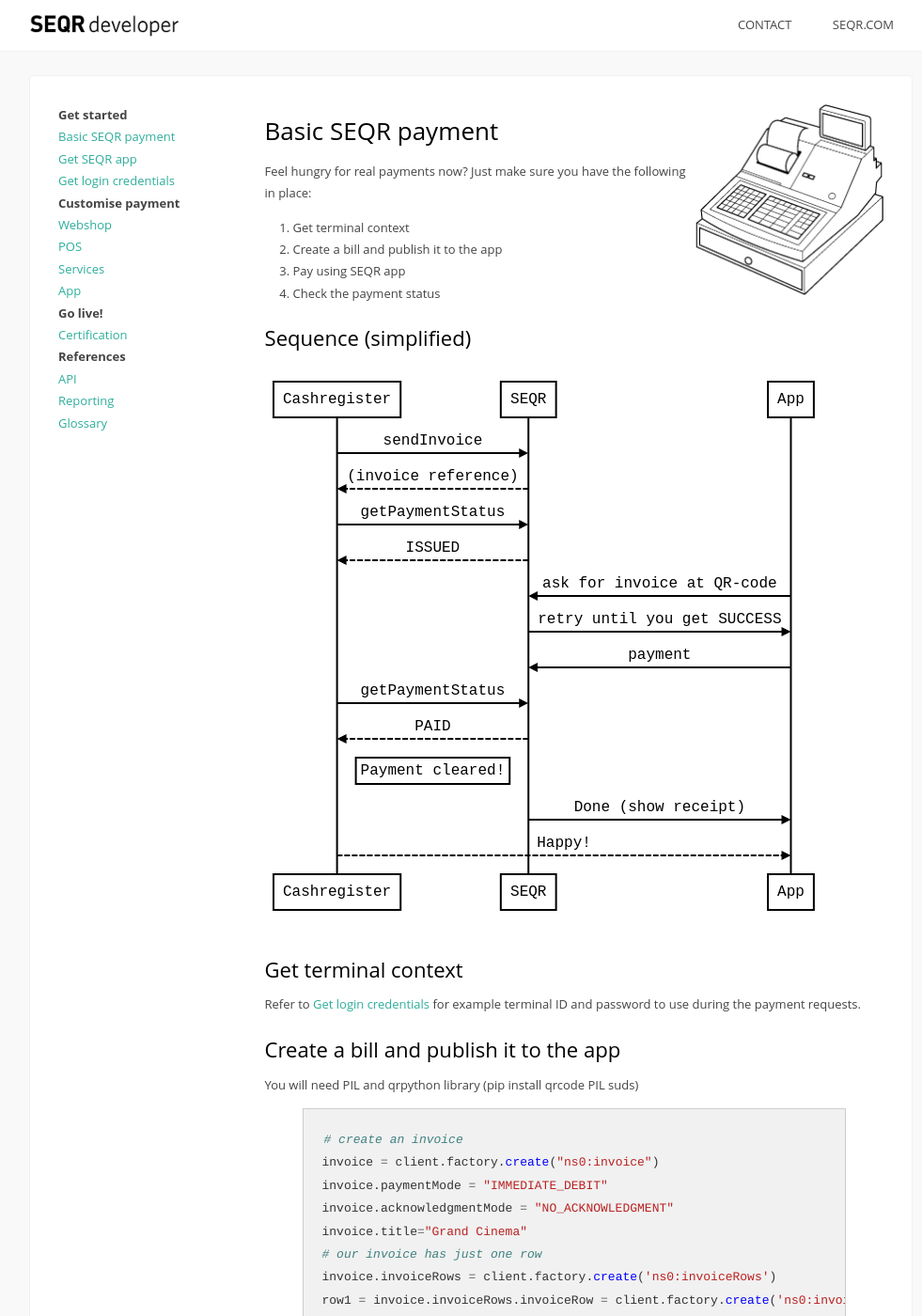
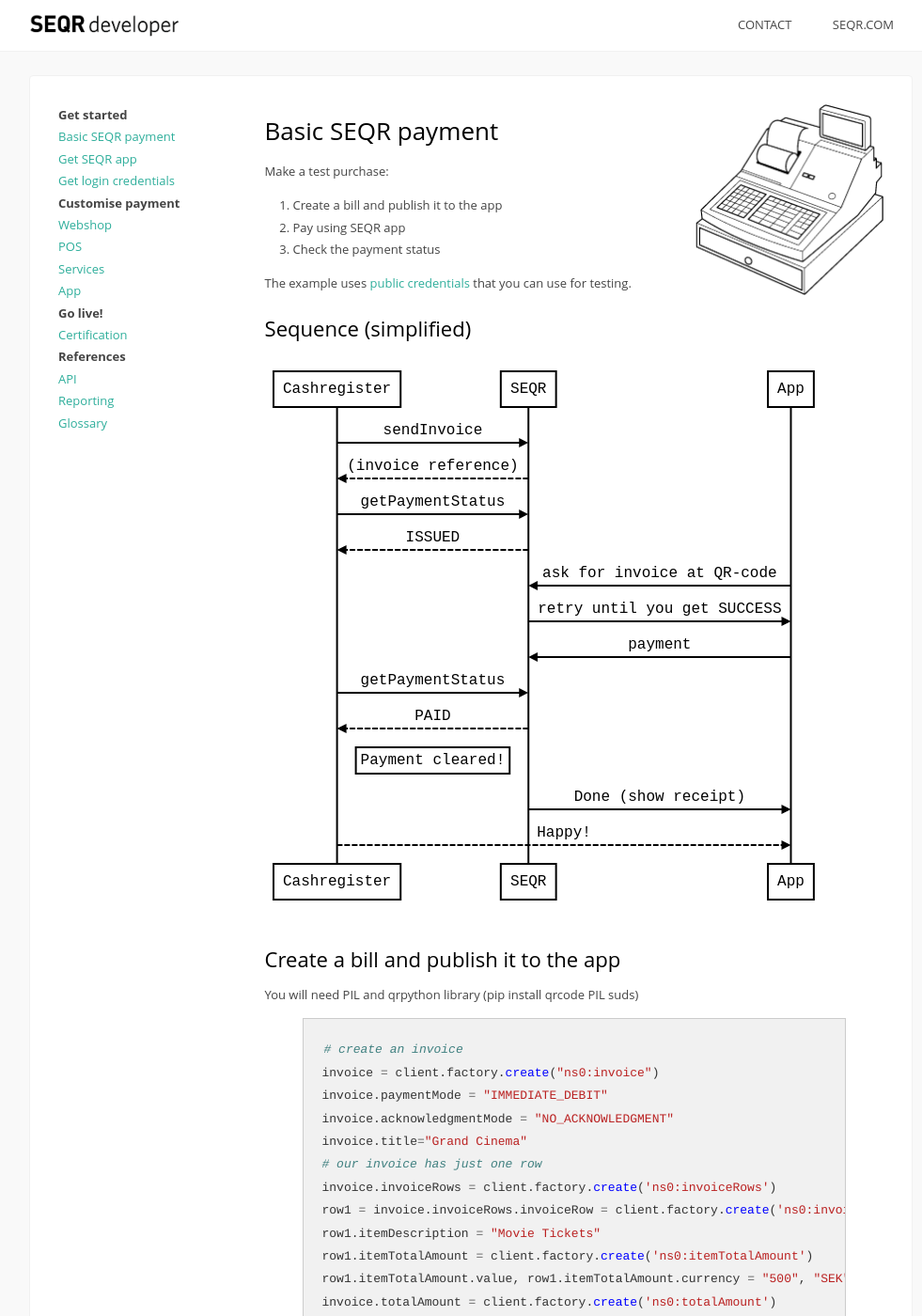
Before and after one commit to SeamlessDistribution/SeamlessDistribution.github.io, a Jekyll site: the page built from merchant/payment/index.md, in a window 1280 px wide and 1400 px high. Shown: the whole window at 94% size, without its empty margins (139-1120 px from the left). Built offline with Jekyll 4.4.1, drawn with Linux system fonts in a browser that asks for light colours.

Commit message:
Update index.md
- mentioning credentials on the first payment page

```diff
--- a/merchant/payment/index.md
+++ b/merchant/payment/index.md
@@ -8,14 +8,13 @@
 
 # Basic SEQR payment
 
-Feel hungry for real payments now? Just make sure you have the following in place:
+Make a test purchase:
 
-1. Get terminal context
-2. Create a bill and publish it to the app
-3. Pay using SEQR app
-4. Check the payment status
+1. Create a bill and publish it to the app
+2. Pay using SEQR app
+3. Check the payment status
 
-
+The example uses [public credentials](../reference/signup.html) that you can use for testing.
 
 ## Sequence (simplified)
 
@@ -39,12 +38,6 @@
 </script>
 
 
-## Get terminal context
-
-Refer to <a href="/merchant/reference/signup.html">Get login credentials</a> for example terminal ID and password to use during the payment requests.
-
-
-
 ## Create a bill and publish it to the app
 
 You will need PIL and qrpython library (pip install qrcode PIL suds)
@@ -66,6 +59,7 @@
 # publish the invoice to the app
 invoiceResponse = client.service.sendInvoice(context, invoice)
 {% endhighlight %}
+
 
 ## Pay using SEQR app
 
```
